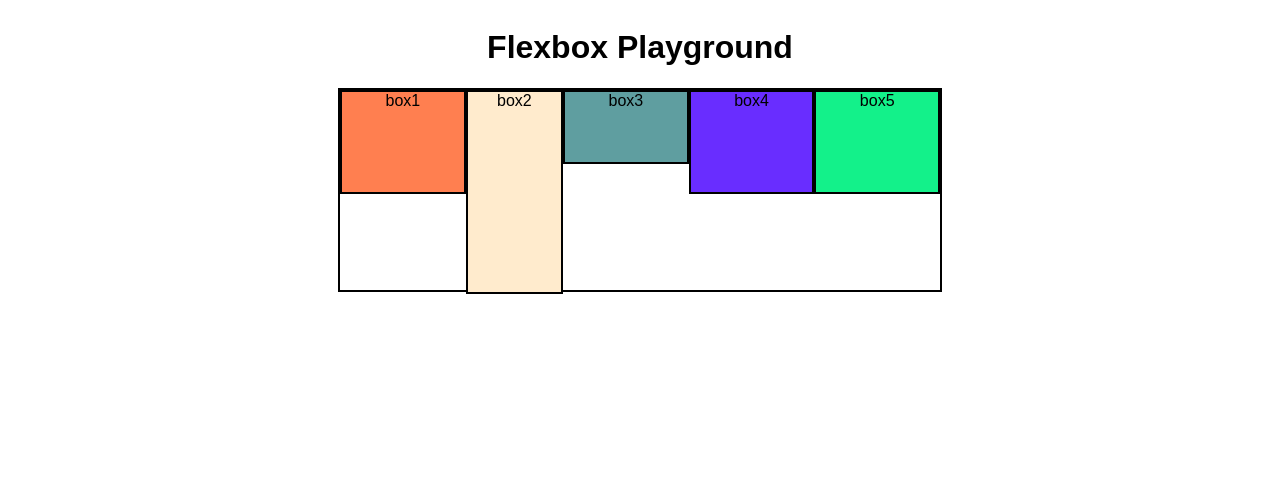
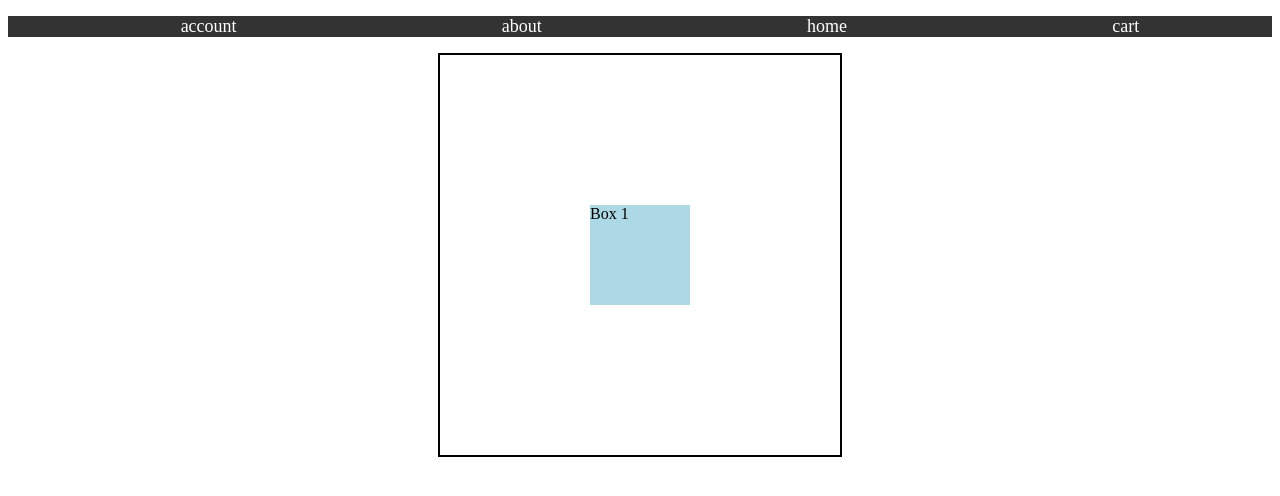
Before and after one commit to NikhilChari/Learnings, a plain HTML site: page csslvl4/index.html in a window 1280 px wide. Drawn offline with Linux system fonts and the light colour scheme.

Commit message:
practice questio set 6

```diff
--- a/csslvl4/index.html
+++ b/csslvl4/index.html
@@ -9,13 +9,19 @@
     <link rel="stylesheet" href="styles.css">
 </head>
 <body>
-        <h1>Flexbox Playground</h1>
-     <div id="container">
-        <div id="box1"> box1</div>
-        <div id="box2">box2</div>
-        <div id="box3">box3</div>
-        <div id="box4">box4</div>
-        <div id="box5">box5</div>
-     </div>
+<header>
+    <ul class="nav">
+        <li><a href="#">account</a></li>
+        <li><a href="#">about</a></li>
+        <li><a href="#">home</a></li>
+        <li><a href="#">cart</a></li>
+    </ul>
+</header>
+<main>
+    <div id="container">
+        <div id="box1">Box 1</div>
+
+    </div>
+</main>
 </body>
 </html>
--- a/csslvl4/styles.css
+++ b/csslvl4/styles.css
@@ -1,51 +1,31 @@
-body{
-    font-family: Arial, sans-serif;
-    text-align: center ;
+
+.nav{
+    color: white;
+    background-color: #333;
     display: flex;
-    flex-direction: column;
+    justify-content: space-around;}
+ li{
+    list-style: none;
+    }
+a{
+    color: white;
+    text-decoration: none;
+    font-size: 18px;
+}
+main{
+    display: flex;
+    justify-content: center;
+}
+#container{
+    border: 2px solid black;
+    height: 400px;
+    width: 400px;
+     display: flex;
+    justify-content: center;
     align-items: center;
 }
-#container{
-    height: 200px;
-    width: 600px;
-    font-size: 16px;
-    display: flex;
-
+#box1{
+    width: 100px;
+    height: 100px;
+    background-color: lightblue;
 }
-div{
-    height: 100px;
-    width: 150px;
-    display: inline-block;
-    border: 2px solid black;
-}
-
-#box1{
-
-    background-color: coral;
-
-
-
-}
-#box2{
-    height: 200px;
-background-color: blanchedalmond;
-flex-shrink: 2;
-}
-#box3{
-    height: 70px;
-    background-color: cadetblue;
-
-
-
-}
-#box4{
-
-    background-color: rgb(105, 45, 255);
-
-
-}
-#box5{
-
-    background-color: rgb(19, 241, 138);
-
-}
```
